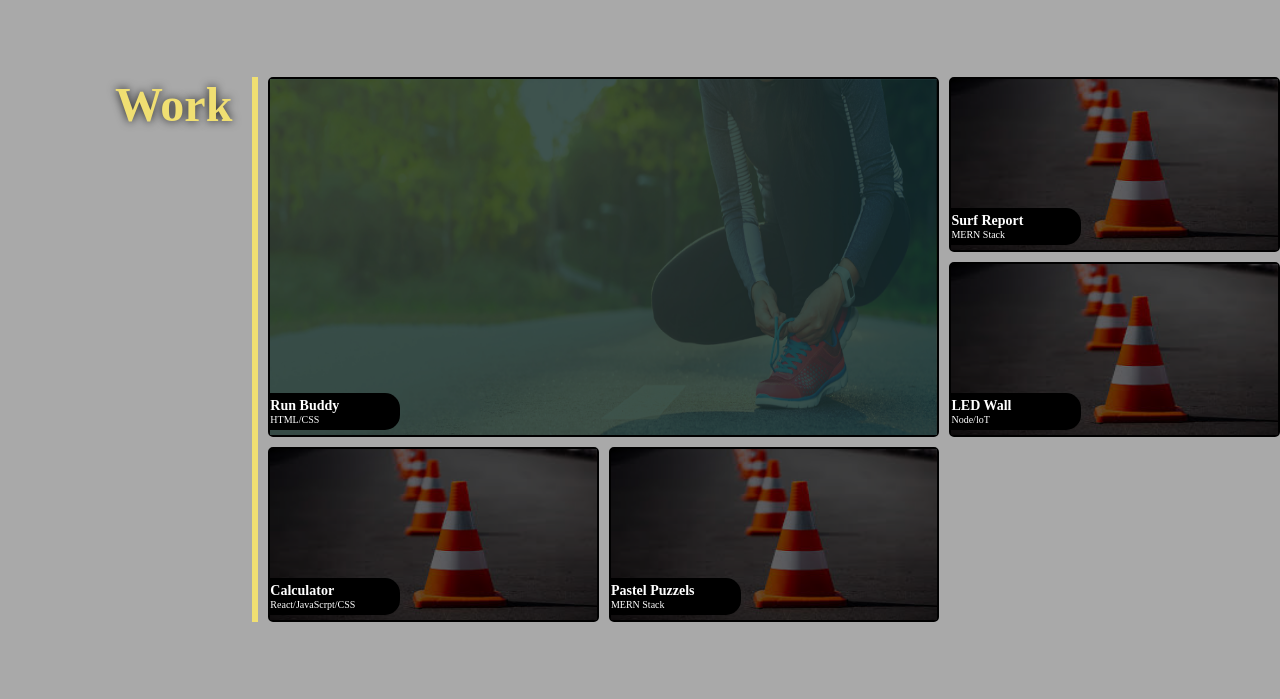
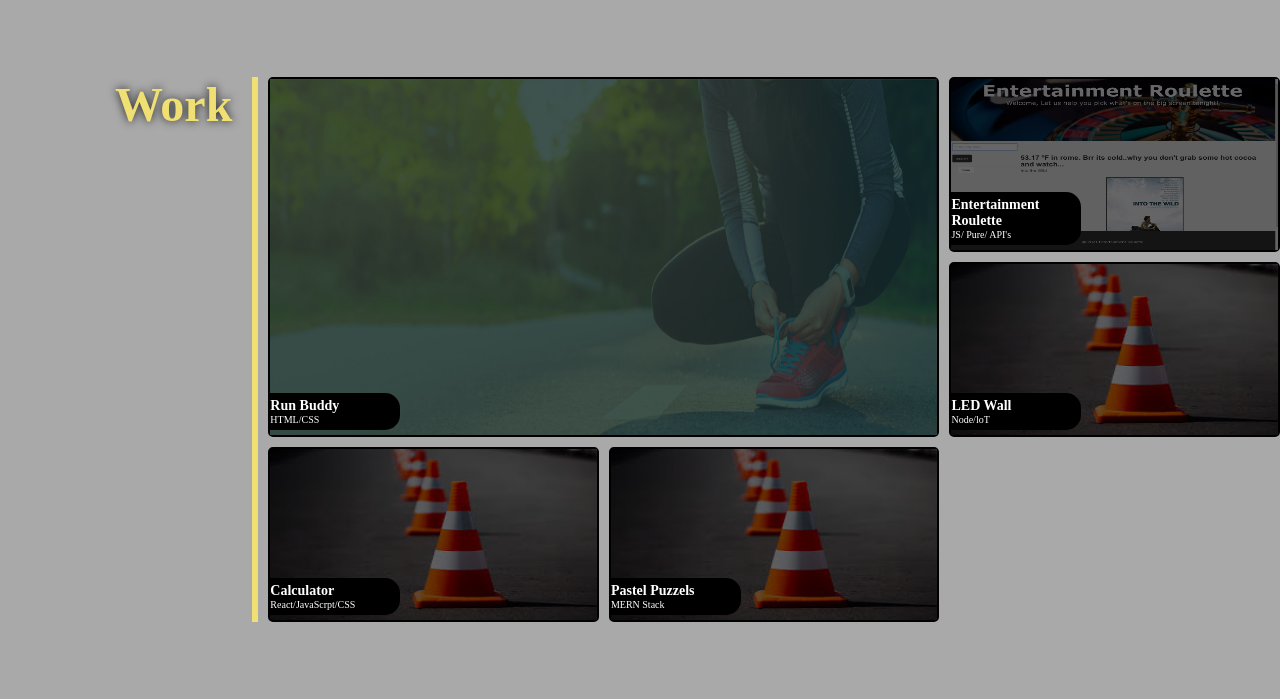
Before and after one commit to cleanjenn/portfolio-preview, a plain HTML site: page index.html in a window 1280 px wide. Shown: the part 845-1544 px from the top of the page. Drawn offline with Linux system fonts and the light colour scheme.

Commit message:
updated project folder

```diff
--- a/assets/css/style.css
+++ b/assets/css/style.css
@@ -35,6 +35,7 @@ header {
 }
 header h1 {
     padding: 15px 0px;
+    background-color: black;
     font-weight: bold;
     font-size: 36px;
     color: var(--secondary-color);
--- a/index.html
+++ b/index.html
@@ -65,11 +65,11 @@
                         <p>HTML/CSS</p>
                     </div>
                 </a>
-                <a href="./assets/images/cone.jpg" target="_blank" class="item-2 item-image">
-                    <img src="./assets/images/cone.jpg" alt="Surf Report" class="capture"/>
+                <a href="https://es2013.github.io/entertainment-roulette/" target="_blank" class="item-2 item-image">
+                    <img src="./assets/images/snip.png" alt="Entertainment Roulette" class="capture"/>
                     <div class="description">
-                        <h3>Surf Report</h3>
-                        <p>MERN Stack</p>
+                        <h3>Entertainment Roulette</h3>
+                        <p>JS/ Pure/ API's</p>
                     </div>
                 </a>
                 <a href="./assets/images/cone.jpg" target="_blank" class="item-3 item-image">
```
Also changed, not shown: assets/images/snip.png (added).
